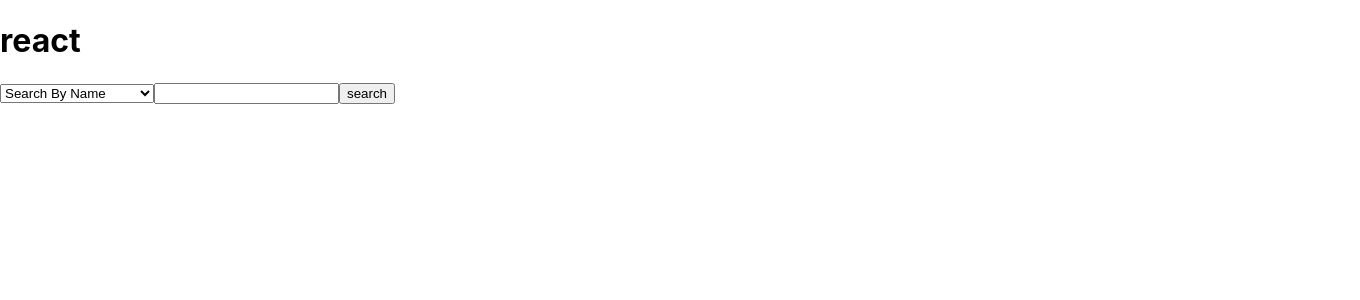
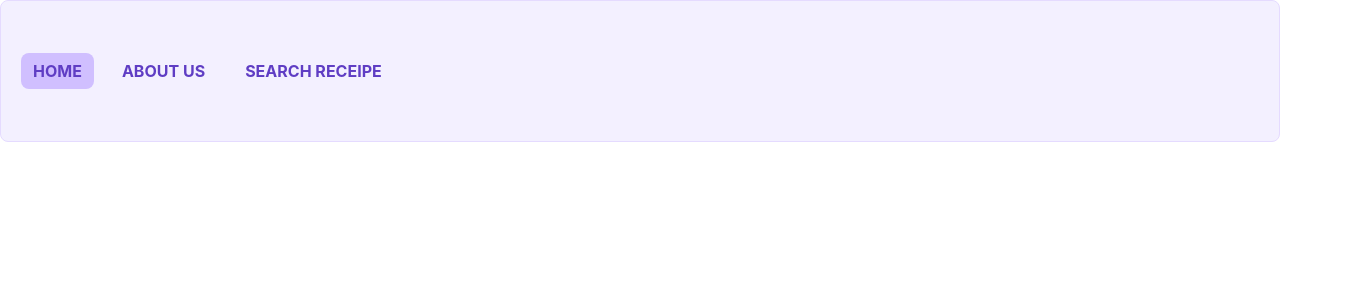
Before and after one commit to GoDanielGo/project5, a React (Create React App) app: page / in a window 1280 px wide. Shown: the top 300 px of the page, 1360 px wide, since content can reach past the window. Built offline with nearby package versions, Linux system fonts and the light colour scheme.

Commit message:
adding routing

```diff
--- a/package.json
+++ b/package.json
@@ -9,6 +9,7 @@
     "axios": "^1.6.5",
     "react": "^18.2.0",
     "react-dom": "^18.2.0",
+    "react-router-dom": "^6.21.1",
     "react-scripts": "5.0.1",
     "web-vitals": "^2.1.4"
   },
--- a/src/App.js
+++ b/src/App.js
@@ -1,59 +1,17 @@
-import { useState } from "react";
 import "./App.css";
-import api from "./api/api";
-import SearchResult from "./component/SearchResult";
+import { BrowserRouter, Navigate, Route, Routes } from "react-router-dom";
+import Search from "./pages/Search";
+import RootLayout from "./Layout/RootLayout";
 
 function App() {
-  const [searchBy, setSearchBy] = useState("s");
-  const [foodName, setFoodName] = useState("");
-  const [searchResult, setSearchResult] = useState([]);
-
-  const handlerChangeName = (event) => {
-    setFoodName(event.target.value);
-  };
-
-  const handlerChangeSearch = (event) => {
-    setSearchBy(event.target.value);
-    setFoodName("");
-  };
-
-  const searchByName = async () => {
-    try {
-      const response = await api.get(`${searchBy}${foodName}`);
-      console.log(response);
-      setSearchResult(response.data.meals);
-      console.log(response.data.meals);
-    } catch (error) {
-      console.log("error", error.message);
-    } finally {
-      console.log("done");
-    }
-  };
-
   return (
-    <div className="App">
-      <h1>react</h1>
-      <select name="searchBy" value={searchBy} onChange={handlerChangeSearch}>
-        <option value="search.php?s=">Search By Name</option>
-        <option value="filter.php?i=">Search By ingeredient</option>
-        <option value="filter.php?c=">Search By Category</option>
-      </select>
-      <input
-        type="text"
-        value={foodName}
-        label="Search By Food Name"
-        onChange={handlerChangeName}
-      />
-      <button onClick={searchByName}>search</button>
-      {searchResult === null && <h1>No Recipe found!</h1>}
-      {searchResult && (
-        <div className="search-container">
-          <div className="topics-container">
-            <SearchResult searchResult={searchResult} />
-          </div>
-        </div>
-      )}
-    </div>
+    <BrowserRouter>
+      <Routes>
+        <Route path="/" element={<RootLayout />}>
+          <Route path="Search" element={<Search />} />
+        </Route>
+      </Routes>
+    </BrowserRouter>
   );
 }
 
--- /dev/null
+++ b/src/Layout/RootLayout.js
@@ -0,0 +1,19 @@
+import { Outlet } from "react-router-dom";
+import NavBar from "../component/NavBar";
+
+function Main({ children }) {
+  return <div style={{ padding: 20 }}>{children}</div>;
+}
+
+function RootLayout() {
+  return (
+    <div>
+      <NavBar />
+      <Main>
+        <Outlet />
+      </Main>
+    </div>
+  );
+}
+
+export default RootLayout;
--- /dev/null
+++ b/src/component/NavBar.js
@@ -0,0 +1,24 @@
+import { NavLink } from "react-router-dom";
+import styles from "./NavBar.module.css";
+
+function getNavLinkClass({ isActive }) {
+  return isActive ? styles.navItemActive : styles.navItem;
+}
+
+function NavBar() {
+  return (
+    <nav className={styles.navContainer}>
+      <NavLink className={getNavLinkClass} to="/">
+        Home
+      </NavLink>
+      <NavLink className={getNavLinkClass} to="/about">
+        About Us
+      </NavLink>
+      <NavLink className={getNavLinkClass} to="/search">
+        Search Receipe
+      </NavLink>
+    </nav>
+  );
+}
+
+export default NavBar;
--- /dev/null
+++ b/src/component/NavBar.module.css
@@ -0,0 +1,32 @@
+.navContainer {
+  display: flex;
+  align-items: center;
+  gap: 16px;
+  background-color: #f3f0ff;
+  height: 100px;
+  padding: 20px;
+  border-radius: 8px;
+  border: 1px solid #e5dbff;
+  text-transform: uppercase;
+  font-weight: 700;
+}
+
+.navItem {
+  color: #5f3dc4;
+  text-decoration: none;
+  padding: 8px 12px;
+  transition: all 0.2s ease-in-out;
+}
+
+.navItem:hover {
+  background-color: #d0bfff;
+  border-radius: 8px;
+}
+
+.navItemActive {
+  color: #5f3dc4;
+  text-decoration: none;
+  padding: 8px 12px;
+  background-color: #d0bfff;
+  border-radius: 8px;
+}
--- a/src/component/SearchResult.js
+++ b/src/component/SearchResult.js
@@ -2,7 +2,7 @@ function SearchResult({ searchResult }) {
   return (
     <>
       {searchResult.map((item) => (
-        <div className="topic">
+        <div className="topic" id={item.idMeal}>
           <h2 className="topic-name">{item.strMeal}</h2>
           <img
             style={{ width: "80%" }}
--- /dev/null
+++ b/src/pages/Search.js
@@ -0,0 +1,57 @@
+import SearchResult from "../component/SearchResult";
+import api from "../api/api";
+import { useState } from "react";
+
+function Search() {
+  const [searchBy, setSearchBy] = useState("search.php?s=");
+  const [foodName, setFoodName] = useState("");
+  const [searchResult, setSearchResult] = useState([]);
+
+  const handlerChangeName = (event) => {
+    setFoodName(event.target.value);
+  };
+
+  const handlerChangeSearch = (event) => {
+    setSearchBy(event.target.value);
+    setFoodName("");
+  };
+
+  const searchByName = async () => {
+    try {
+      const response = await api.get(`${searchBy}${foodName}`);
+      console.log(response);
+      setSearchResult(response.data.meals);
+      console.log(response.data.meals);
+    } catch (error) {
+      console.log("error", error.message);
+    } finally {
+      console.log("done");
+    }
+  };
+  return (
+    <div className="container">
+      <select name="searchBy" value={searchBy} onChange={handlerChangeSearch}>
+        <option value="search.php?s=">Search By Name</option>
+        <option value="filter.php?i=">Search By ingeredient</option>
+        <option value="filter.php?c=">Search By Category</option>
+      </select>{" "}
+      <input
+        type="text"
+        value={foodName}
+        label="Search By Food Name"
+        onChange={handlerChangeName}
+      />{" "}
+      <button onClick={searchByName}>search</button>
+      {searchResult === null && <h1>No Recipe found!</h1>}
+      {searchResult && (
+        <div className="search-container">
+          <div className="topics-container">
+            <SearchResult searchResult={searchResult} />
+          </div>
+        </div>
+      )}
+    </div>
+  );
+}
+
+export default Search;
```
Also changed, not shown: 1 other file (tests, documents, lock files or other folders).
